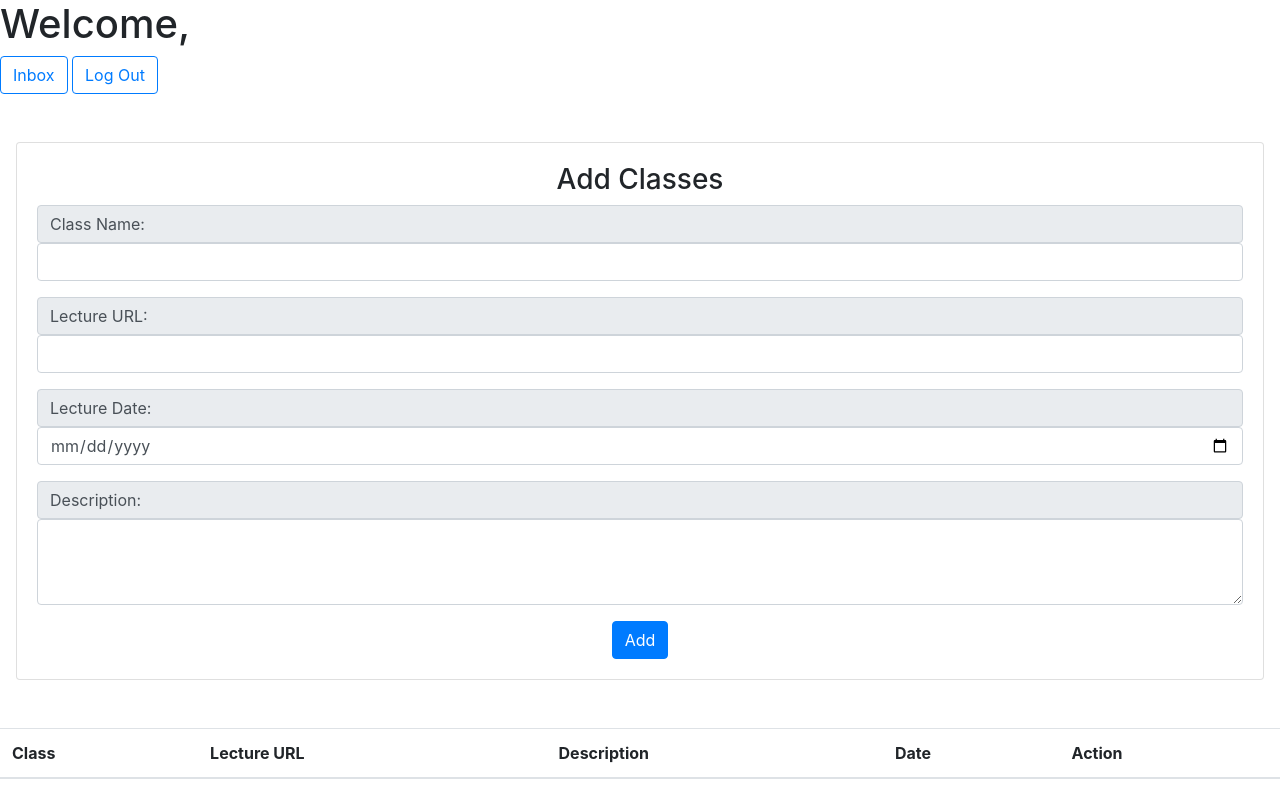
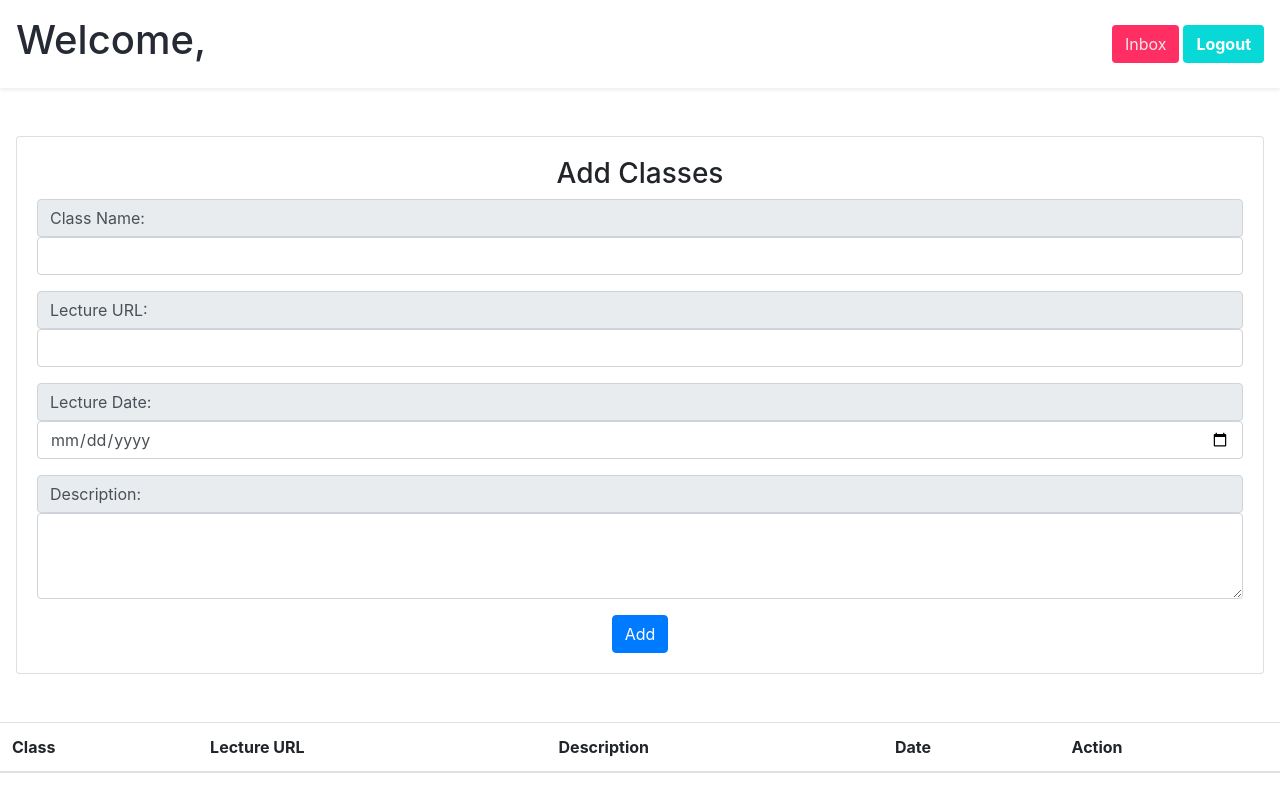
Before and after one commit to JennyWauer/school_scheduler, a Django app: template scheduler_app/templates/profile.html in a window 1280 px wide. Run offline with Django 3.2, Linux system fonts and the light colour scheme; the template is opened without the code that fills it, so the values that code supplies are empty; some libraries are stand-ins or nearby versions.

Commit message:
initial page structure update

```diff
--- a/scheduler_app/templates/profile.html
+++ b/scheduler_app/templates/profile.html
@@ -14,14 +14,11 @@
 </head>
 
 <body>
-    <header>
+    <div>
+        <header id="header" class="bg-white d-flex p-3 align-items-center shadow-sm">
             <h1>Welcome, {{user.first_name}} {{user.last_name}}</h1>
-        <nav>
-            <a class="btn btn-outline-primary" href="inbox/{{user.id}}">Inbox</a>
-            <!-- <a class="btn btn-outline-primary"href="/all_tasks">All Classes</a> -->
-            <!-- <a class="btn btn-outline-primary"href="/add_student">Add Student</a> -->
-            <a class="btn btn-outline-primary"href="/logout">Log Out</a>
-        </nav>
+            <a class="btn ml-auto inbox-btn" href="inbox/{{user.id}}">Inbox</a>
+            <a href="/logout" class="btn ml-1 logout">Logout</a>
         </header>
         <div class="starter-template text-center py-5 px-3">
             <div class="card">
@@ -91,9 +88,11 @@
             </table>
         </section>
         </div>
+    </div>
 
 
-    <div class="modal fade" id="exampleModal" tabindex="-1" aria-labelledby="exampleModalLabel" aria-hidden="true">
+
+    <!-- <div class="modal fade" id="exampleModal" tabindex="-1" aria-labelledby="exampleModalLabel" aria-hidden="true">
         <div class="modal-dialog">
             <div class="modal-content">
                 <div class="modal-header">
@@ -110,22 +109,22 @@
                             </div>
                             <div class="mb-3">
                                 <label  class="form-label">Password</label>
-                                <input type="password" class="form-control"  name="password"  placeholder="Password">
+                                <input type="password" class="form-control"  name="password"  placeholder="Password"> -->
                                 <!-- <input type="email" class="form-control" id="exampleFormControlInput1" placeholder="Password"> -->
-                            </div>
-                            <input class="btn btn-primary" type="submit" value="Submit">
+                            <!-- </div>
+                            <input class="btn btn-primary" type="submit" value="Submit"> -->
                             <!-- <button type="button" class="btn btn-primary">Login</button> -->
-                    </div>
+                    <!-- </div>
                     <div class="modal-footer">
                         <a class="dropdown-item" href="/add">New around here? Sign up</a>
                         <a class="dropdown-item" href="#">Forgot password?</a>
-                        <!-- <p class="message">Not Registered? <a href="/add">Register Now!</a></p> -->
+                        <p class="message">Not Registered? <a href="/add">Register Now!</a></p>
                         <button type="button" class="btn btn-secondary" data-bs-dismiss="modal">Close</button>
                     </div>
                 </form>
             </div>
         </div>
-    </div>
+    </div> -->
 
 
 <script src="../assets/dist/js/bootstrap.bundle.min.js"></script>
```
Lines whose indentation alone changed are shown as unchanged.
